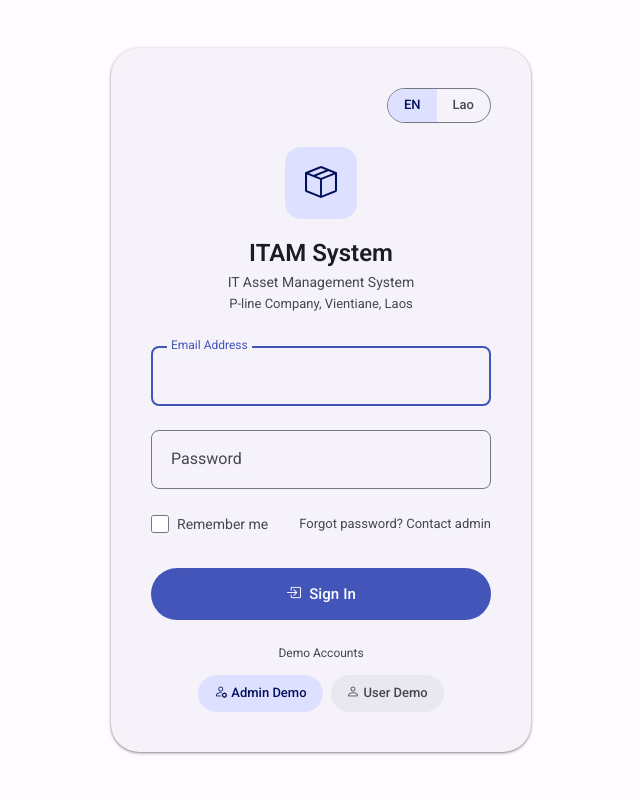
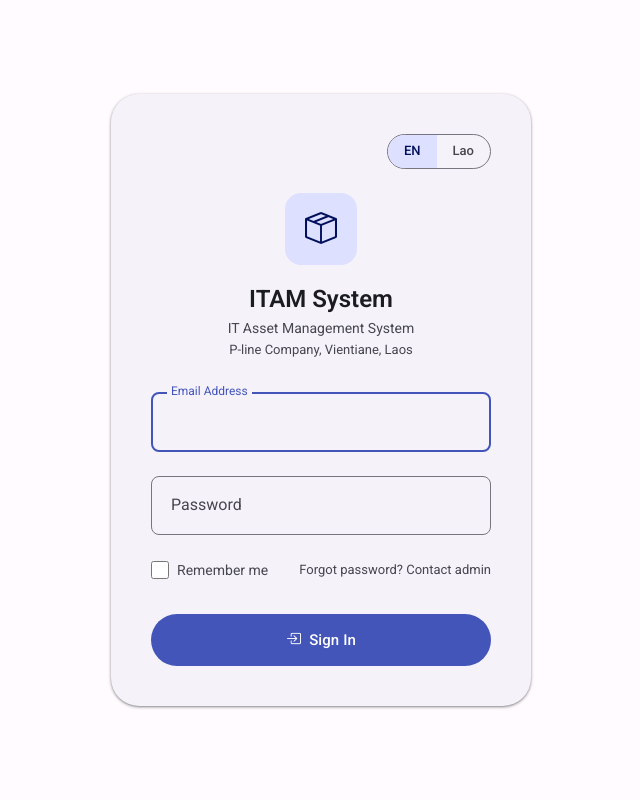
Before and after one commit to Yingyony0097/itam-system-complete, a PHP site: page /views/auth/login.php in a window 1280 px wide. Shown: the whole page, without its empty margins (319-959 px from the left). Run offline with PHP 8.4, Linux system fonts and the light colour scheme.

Commit message:
ລຶບບັນຊີ Demo ອອກຈາກໜ້າເຂົ້າລະບົບ
Co-Authored-By: Claude Opus 4.6 <noreply@anthropic.com>

```diff
--- a/views/auth/login.php
+++ b/views/auth/login.php
@@ -84,33 +84,7 @@ include __DIR__ . '/../layouts/header.php';
             </button>
         </form>
 
-        <div style="text-align: center; margin-top: 24px;">
-            <p style="font-size: 12px; color: var(--md-sys-color-on-surface-variant); margin-bottom: 12px;"><?php echo e(t('auth.demo_accounts')); ?></p>
-            <div class="d-flex gap-2 justify-content-center">
-                <button type="button" class="m3-btn-tonal-sm" onclick="fillDemo('admin')">
-                    <i class="bi bi-person-gear me-1"></i><?php echo e(t('auth.admin_demo')); ?>
-                </button>
-                <button type="button" class="m3-btn-tonal-sm secondary" onclick="fillDemo('user')">
-                    <i class="bi bi-person me-1"></i><?php echo e(t('auth.user_demo')); ?>
-                </button>
-            </div>
-        </div>
     </div>
 </div>
 
-<script>
-function fillDemo(type) {
-    const email = document.querySelector('input[name="email"]');
-    const password = document.querySelector('input[name="password"]');
-
-    if (type === 'admin') {
-        email.value = 'admin@pline.com';
-        password.value = 'password';
-    } else {
-        email.value = 'user@pline.com';
-        password.value = 'password';
-    }
-}
-</script>
-
 <?php include __DIR__ . '/../layouts/footer.php'; ?>
```
